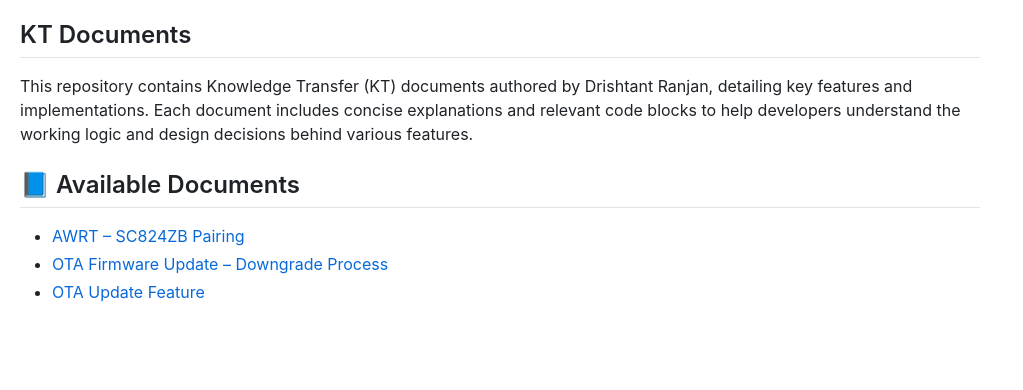
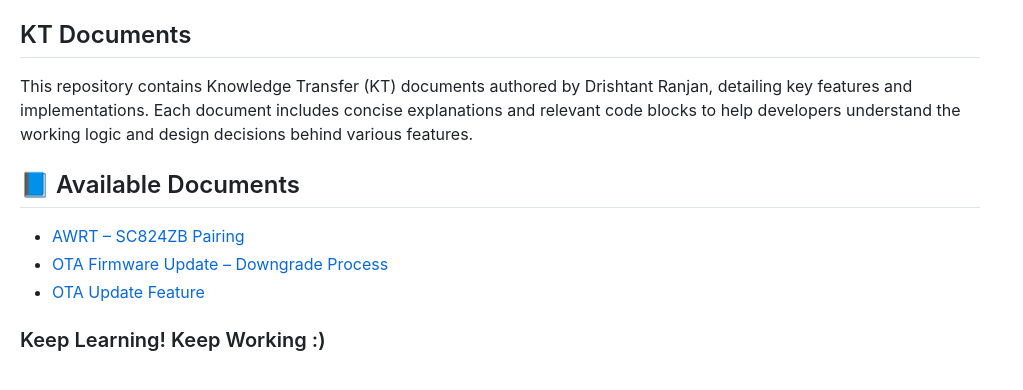
Before and after one commit to drishtant54/KT-Documents, a Jekyll site: the page built from index.md, in a window 1280 px wide. Shown: the top 390 px of the page, without its empty margins (0-1023 px from the left). Built offline with Jekyll 4.4.1, drawn with Linux system fonts in a browser that asks for light colours; nearby versions of some CDN libraries; our own code applies the rules of GitHub Pages for plain Markdown files.

Commit message:
Update index.md

```diff
--- a/index.md
+++ b/index.md
@@ -8,3 +8,5 @@ This repository contains Knowledge Transfer (KT) documents authored by Drishtant
 - [AWRT – SC824ZB Pairing](docs/awrt-pairing)
 - [OTA Firmware Update – Downgrade Process](docs/ota-upgrade-downgrade-process)
 - [OTA Update Feature](docs/ota-update-feature)
+
+### Keep Learning! Keep Working :)
```
